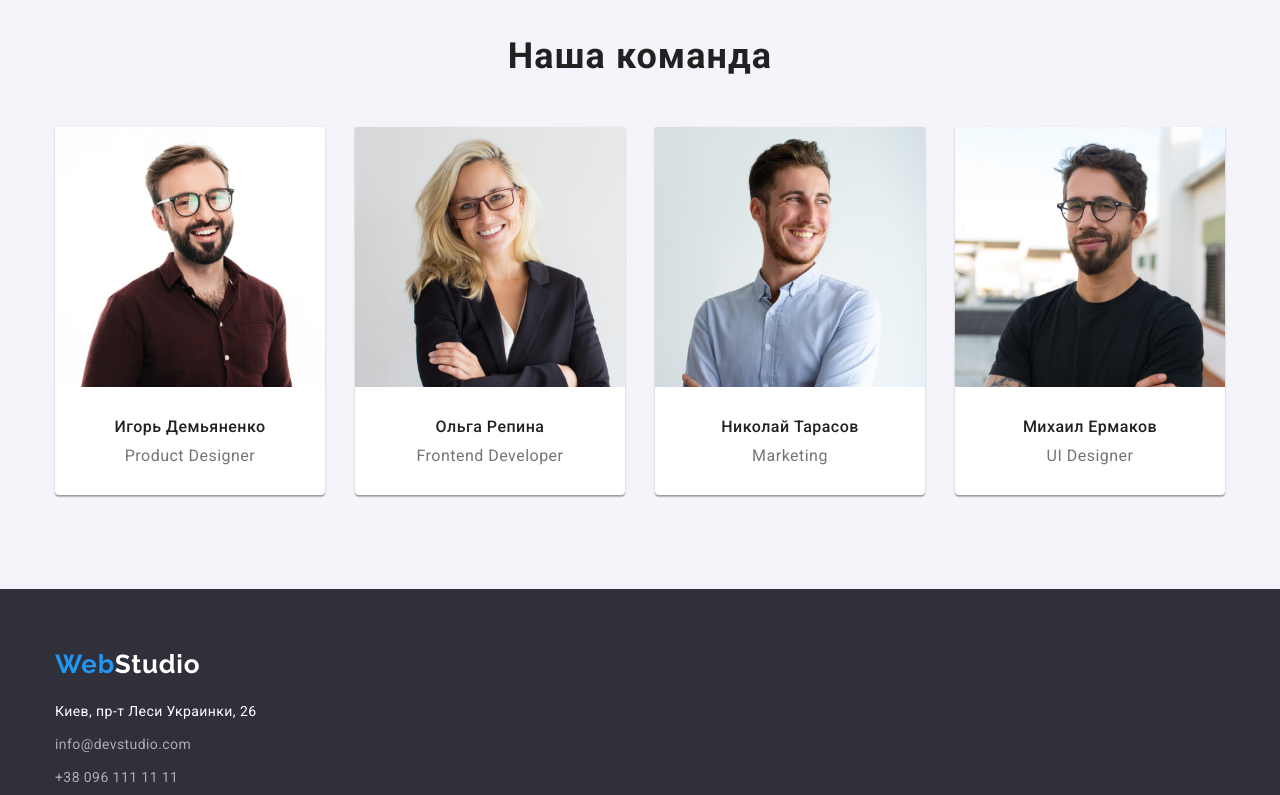
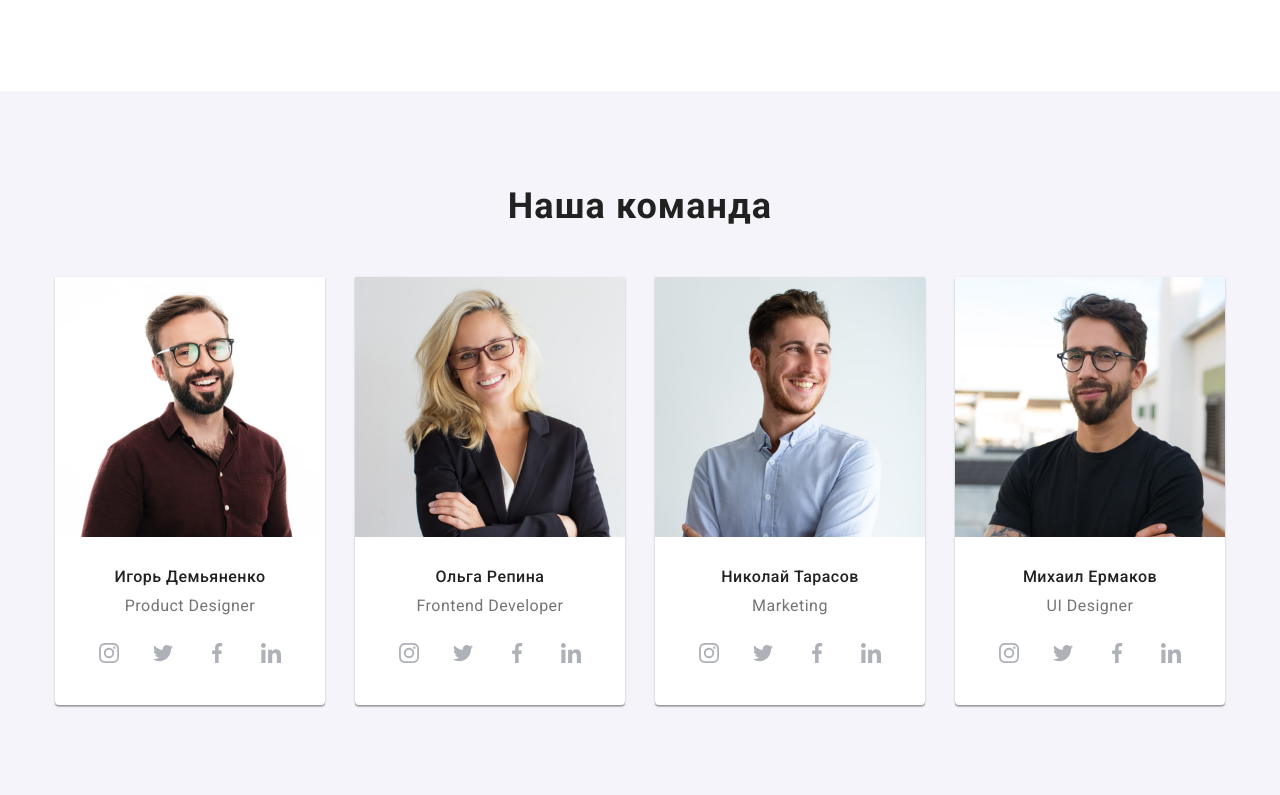
Before and after one commit to KarinaShtankova/goit-markup-hw-04, a plain HTML site: page index.html in a window 1280 px wide. Shown: the part 1505-2300 px from the top of the page. Drawn offline with nearby package versions, Linux system fonts and the light colour scheme.

Commit message:
Зміни у "Преимущества компании" та "Наша команда"
1) Створює іконки в секції "Преимущества компании"
2) Створює список з соцільних мереж  у секції  "Наша команда"

```diff
--- a/css/styles.css
+++ b/css/styles.css
@@ -20,8 +20,8 @@
 	--secondary-background-color: #f5f4fa;
 
 	/* Fonts */
-  --primary-font-family: 'Roboto', sans-serif;
-  --secondary-font-family: 'Raleway', sans-serif;
+	--primary-font-family: "Roboto", sans-serif;
+	--secondary-font-family: "Raleway", sans-serif;
 
 	--primary-font-size: 14px;
 	--primary-letter-spacing: 0.03em;
@@ -84,10 +84,7 @@ img {
 .section {
 	padding-top: 94px;
 	padding-bottom: 94px;
-
 }
-
-
 
 .list {
 	padding: 0;
@@ -112,7 +109,6 @@ img {
 	margin-right: auto;
 	padding-left: 15px;
 	padding-right: 15px;
-
 }
 
 /* Common styles end */
@@ -135,21 +131,16 @@ img {
 	padding-bottom: 25px;
 }
 
-
-
-.logo-header{
+.logo-header {
 	color: var(--logo-dark-color);
 }
 
-
 .site-nav {
 	display: flex;
-
 }
 
 .site-nav .items:not(:last-child) {
 	margin-right: 50px;
-
 }
 
 .site-nav .link {
@@ -178,7 +169,6 @@ img {
 
 .header-contact > .items:not(:last-child) {
 	margin-right: 50px;
-
 }
 
 .header-contact .link {
@@ -202,8 +192,16 @@ img {
 .hero {
 	padding-top: 200px;
 	padding-bottom: 200px;
+	margin-left: auto;
+	margin-right: auto;
+	max-width: 1600px;
+
 	background-color: var(--primary-background-color);
+	background-image: linear-gradient(rgba(47, 48, 58, 0.4), rgba(47, 48, 58, 0.4)), url(../images/hero-img.jpg);
 
+	background-repeat: no-repeat;
+	background-position: center;
+	background-size: cover;
 }
 
 .hero-title {
@@ -216,7 +214,6 @@ img {
 	text-align: center;
 	letter-spacing: 0.06em;
 	text-transform: uppercase;
-
 }
 
 /* Hero Button */
@@ -251,16 +248,24 @@ img {
 /* Benefits */
 .benefits-list {
 	display: flex;
-
 }
 
-.benefits-items{
+.benefits-items {
 	width: 270px;
 }
 
 .benefits-items:not(:last-child) {
 	margin-right: 30px;
+}
 
+.benefits-pic {
+	display: flex;
+	margin-bottom: 30px;
+	justify-content: center;
+	align-items: center;
+	height: 120px;
+
+	background-color: var(--secondary-background-color);
 }
 
 .benefits .subtitle {
@@ -285,7 +290,6 @@ img {
 
 .work .title {
 	margin-bottom: 50px;
-
 }
 
 .work-list {
@@ -294,7 +298,6 @@ img {
 
 .work-items:not(:last-child) {
 	margin-right: 30px;
-
 }
 
 /* Team */
@@ -309,30 +312,25 @@ img {
 	display: flex;
 }
 
-.team-items {
+.team-item {
 	margin-right: 30px;
 
-
 	background-color: var(--main-background-color);
-  box-shadow: 0px 1px 3px rgba(0, 0, 0, 0.12), 0px 1px 1px rgba(0, 0, 0, 0.14),
-    0px 2px 1px rgba(0, 0, 0, 0.2);
+	box-shadow: 0px 1px 3px rgba(0, 0, 0, 0.12), 0px 1px 1px rgba(0, 0, 0, 0.14), 0px 2px 1px rgba(0, 0, 0, 0.2);
 	border-radius: 0px 0px 4px 4px;
-
 }
 
-.team-items:last-child {
+.team-item:last-child {
 	margin: 0;
 }
 
 .team-box {
-
 	padding-top: 30px;
 	padding-bottom: 30px;
 }
 
 .team .subtitle,
 .team .desc {
-
 	font-size: 16px;
 	line-height: 1.19;
 
@@ -343,13 +341,49 @@ margin: 0;
 .team .subtitle {
 	margin-bottom: 10px;
 	font-weight: 500;
-
 }
 
 .team .desc {
+	margin-bottom: 16px;
 
 	color: var(--desc-text-color);
 }
+
+.team-socials {
+	display: flex;
+	justify-content: center;
+}
+
+.team-socials-item:not(:last-child){
+	margin-right: 10px;
+}
+
+.team-socials-link {
+	display: flex;
+	width: 44px;
+	height: 44px;
+	align-items: center;
+	justify-content: center;
+
+    color: #AFB1B8;
+	border-radius: 50%;
+}
+
+.team-icon{
+	fill: currentColor;
+}
+
+
+.team-socials-link:hover,
+.team-socials-link:focus{
+	background-color: var(--accent-color);
+}
+
+.team-socials-link:hover .team-icon,
+.team-socials-link:focus .team-icon {
+	fill: var(--light-text-color);
+}
+
 
 /* Footer */
 .footer {
@@ -389,24 +423,6 @@ margin: 0;
 	letter-spacing: var(--primary-letter-spacing);
 }
 
-
-
-
-
-
-
-
-
-
-
-
-
-
-
-
-
-
-
 /* Portfolio Page*/
 .portfolio {
 	padding-top: 94px;
@@ -444,8 +460,7 @@ margin: 0;
 .portfolio-btn:focus {
 	color: var(--light-text-color);
 	background-color: var(--accent-color);
-  box-shadow: 0px 3px 1px rgba(0, 0, 0, 0.1), 0px 1px 2px rgba(0, 0, 0, 0.08),
-    0px 2px 2px rgba(0, 0, 0, 0.12);
+	box-shadow: 0px 3px 1px rgba(0, 0, 0, 0.1), 0px 1px 2px rgba(0, 0, 0, 0.08), 0px 2px 2px rgba(0, 0, 0, 0.12);
 }
 
 .portfolio-btn:hover,
@@ -468,10 +483,7 @@ margin: 0;
 
 .portfolio-items:hover,
 .portfolio-items:focus {
-  box-shadow: 0px 1px 1px rgba(0, 0, 0, 0.12),
-      0px 4px 4px rgba(0, 0, 0, 0.06),
-      1px 4px 6px rgba(0, 0, 0, 0.16);
-
+	box-shadow: 0px 1px 1px rgba(0, 0, 0, 0.12), 0px 4px 4px rgba(0, 0, 0, 0.06), 1px 4px 6px rgba(0, 0, 0, 0.16);
 }
 
 .portfolio-box {
--- a/index.html
+++ b/index.html
@@ -20,14 +20,13 @@
 		<!-- Styles -->
 		<link rel="stylesheet" href="./css/styles.css" />
 	</head>
+
 	<body>
 		<!--Cекція хедер-->
 		<header>
 			<div class="header-container container">
 				<nav class="nav-container">
-          <a class="header-logo logo link" lang="en" href="./index.html"
-            >Web<span class="logo-header">Studio</span></a
-          >
+					<a class="header-logo logo link" lang="en" href="./index.html">Web<span class="logo-header">Studio</span></a>
 
 					<ul class="site-nav list">
 						<li class="items"><a class="link current-page" href="./index.html">Студия</a></li>
@@ -64,28 +63,40 @@
 					<h2 class="visually-hidden">Преимущества компании</h2>
 					<ul class="benefits-list list">
 						<li class="benefits-items">
+							<div class="benefits-pic">
+								<svg class="benefits-icon" width="70px" height="70px">
+									<use href="./images/icons.svg#antenna"></use>
+								</svg>
+							</div>
 							<h3 class="subtitle">Внимание к деталям</h3>
-              <p class="desc">
-                Идейные соображения, а также начало повседневной работы по формированию позиции.
-              </p>
+							<p class="desc"> Идейные соображения, а также начало повседневной работы по формированию позиции. </p>
 						</li>
 						<li class="benefits-items">
+							<div class="benefits-pic">
+								<svg class="benefits-icon" width="70px" height="70px">
+									<use href="./images/icons.svg#clock"></use>
+								</svg>
+							</div>
 							<h3 class="subtitle">Пунктуальность</h3>
-              <p class="desc">
-                Задача организации, в особенности же рамки и место обучения кадров влечет за собой.
-              </p>
+							<p class="desc"> Задача организации, в особенности же рамки и место обучения кадров влечет за собой. </p>
 						</li>
 						<li class="benefits-items">
+							<div class="benefits-pic">
+								<svg class="benefits-icon" width="70px" height="70px">
+									<use href="./images/icons.svg#diagram"></use>
+								</svg>
+							</div>
 							<h3 class="subtitle">Планирование</h3>
-              <p class="desc">
-                Равным образом консультация с широким активом в значительной степени обуславливает.
-              </p>
+							<p class="desc"> Равным образом консультация с широким активом в значительной степени обуславливает. </p>
 						</li>
 						<li class="benefits-items">
+							<div class="benefits-pic">
+								<svg class="benefits-icon" width="70px" height="70px">
+									<use href="./images/icons.svg#astronaut"></use>
+								</svg>
+							</div>
 							<h3 class="subtitle">Современные технологии</h3>
-              <p class="desc">
-                Значимость этих проблем настолько очевидна, что реализация плановых заданий.
-              </p>
+							<p class="desc"> Значимость этих проблем настолько очевидна, что реализация плановых заданий. </p>
 						</li>
 					</ul>
 				</div>
@@ -97,12 +108,7 @@
 					<h2 class="title">Чем мы занимаемся</h2>
 					<ul class="work-list list">
 						<li class="work-items">
-              <img
-                src="./images/work-1.jpg"
-                alt="Процесс написания кода"
-                width="370"
-                height="294"
-              />
+							<img src="./images/work-1.jpg" alt="Процесс написания кода" width="370" height="294" />
 						</li>
 						<li class="work-items">
 							<img
@@ -124,56 +130,140 @@
 				<div class="container">
 					<h2 class="title">Наша команда</h2>
 					<ul class="team-list list">
-            <li class="team-items item">
-              <img
-                class="image"
-                src="./images/team-1.jpg"
-                alt="Игорь Демьяненко"
-                width="270"
-                height="260"
-              />
+						<li class="team-item item">
+							<img class="image" src="./images/team-1.jpg" alt="Игорь Демьяненко" width="270" height="260" />
 							<div class="team-box">
 								<h3 class="subtitle">Игорь Демьяненко</h3>
 								<p class="desc" lang="en">Product Designer</p>
+								<ul class="team-socials list">
+									<li class="team-socials-item">
+										<a class="team-socials-link" href="#" aria-label="instagram-link">
+											<svg class="team-icon" width="20px" height="20px">
+												<use href="./images/icons.svg#instagram"></use>
+											</svg>
+										</a>
+									</li>
+									<li class="team-socials-item"
+										><a class="team-socials-link" href="#" aria-label="twitter-link">
+											<svg class="team-icon" width="20px" height="20px">
+												<use href="./images/icons.svg#twitter"></use></svg
+										></a>
+									</li>
+									<li class="team-socials-item">
+										<a class="team-socials-link" href="#" aria-label="facebook-link"
+											><svg class="team-icon" width="20px" height="20px">
+												<use href="./images/icons.svg#facebook"></use></svg
+										></a>
+									</li>
+									<li class="team-socials-item">
+										<a class="team-socials-link" href="#" aria-label="linkedin-link"
+											><svg class="team-icon" width="20px" height="20px">
+												<use href="./images/icons.svg#linkedin"></use></svg
+										></a>
+									</li>
+								</ul>
 							</div>
 						</li>
-            <li class="team-items item">
-              <img
-                class="image"
-                src="./images/team-2.jpg"
-                alt="Ольга Репина"
-                width="270"
-                height="260"
-              />
+						<li class="team-item item">
+							<img class="image" src="./images/team-2.jpg" alt="Ольга Репина" width="270" height="260" />
 							<div class="team-box">
 								<h3 class="subtitle">Ольга Репина</h3>
 								<p class="desc" lang="en">Frontend Developer</p>
+								<ul class="team-socials list">
+									<li class="team-socials-item">
+										<a class="team-socials-link" href="#" aria-label="instagram-link">
+											<svg class="team-icon" width="20px" height="20px">
+												<use href="./images/icons.svg#instagram"></use>
+											</svg>
+										</a>
+									</li>
+									<li class="team-socials-item"
+										><a class="team-socials-link" href="#" aria-label="twitter-link">
+											<svg class="team-icon" width="20px" height="20px">
+												<use href="./images/icons.svg#twitter"></use></svg
+										></a>
+									</li>
+									<li class="team-socials-item">
+										<a class="team-socials-link" href="#" aria-label="facebook-link"
+											><svg class="team-icon" width="20px" height="20px">
+												<use href="./images/icons.svg#facebook"></use></svg
+										></a>
+									</li>
+									<li class="team-socials-item">
+										<a class="team-socials-link" href="#" aria-label="linkedin-link"
+											><svg class="team-icon" width="20px" height="20px">
+												<use href="./images/icons.svg#linkedin"></use></svg
+										></a>
+									</li>
+								</ul>
 							</div>
 						</li>
-            <li class="team-items item">
-              <img
-                class="image"
-                src="./images/team-3.jpg"
-                alt="Николай Тарасов"
-                width="270"
-                height="260"
-              />
+						<li class="team-item item">
+							<img class="image" src="./images/team-3.jpg" alt="Николай Тарасов" width="270" height="260" />
 							<div class="team-box">
 								<h3 class="subtitle">Николай Тарасов</h3>
 								<p class="desc" lang="en">Marketing</p>
+								<ul class="team-socials list">
+									<li class="team-socials-item">
+										<a class="team-socials-link" href="#" aria-label="instagram-link">
+											<svg class="team-icon" width="20px" height="20px">
+												<use href="./images/icons.svg#instagram"></use>
+											</svg>
+										</a>
+									</li>
+									<li class="team-socials-item"
+										><a class="team-socials-link" href="#" aria-label="twitter-link">
+											<svg class="team-icon" width="20px" height="20px">
+												<use href="./images/icons.svg#twitter"></use></svg
+										></a>
+									</li>
+									<li class="team-socials-item">
+										<a class="team-socials-link" href="#" aria-label="facebook-link"
+											><svg class="team-icon" width="20px" height="20px">
+												<use href="./images/icons.svg#facebook"></use></svg
+										></a>
+									</li>
+									<li class="team-socials-item">
+										<a class="team-socials-link" href="#" aria-label="linkedin-link"
+											><svg class="team-icon" width="20px" height="20px">
+												<use href="./images/icons.svg#linkedin"></use></svg
+										></a>
+									</li>
+								</ul>
 							</div>
 						</li>
-            <li class="team-items item">
-              <img
-                class="image"
-                src="./images/team-4.jpg"
-                alt="Михаил Ермаков"
-                width="270"
-                height="260"
-              />
+						<li class="team-item item">
+							<img class="image" src="./images/team-4.jpg" alt="Михаил Ермаков" width="270" height="260" />
 							<div class="team-box">
 								<h3 class="subtitle">Михаил Ермаков</h3>
 								<p class="desc" lang="en">UI Designer</p>
+								<ul class="team-socials list">
+									<li class="team-socials-item">
+										<a class="team-socials-link" href="#" aria-label="instagram-link">
+											<svg class="team-icon" width="20px" height="20px">
+												<use href="./images/icons.svg#instagram"></use>
+											</svg>
+										</a>
+									</li>
+									<li class="team-socials-item"
+										><a class="team-socials-link" href="#" aria-label="twitter-link">
+											<svg class="team-icon" width="20px" height="20px">
+												<use href="./images/icons.svg#twitter"></use></svg
+										></a>
+									</li>
+									<li class="team-socials-item">
+										<a class="team-socials-link" href="#" aria-label="facebook-link"
+											><svg class="team-icon" width="20px" height="20px">
+												<use href="./images/icons.svg#facebook"></use></svg
+										></a>
+									</li>
+									<li class="team-socials-item">
+										<a class="team-socials-link" href="#" aria-label="linkedin-link"
+											><svg class="team-icon" width="20px" height="20px">
+												<use href="./images/icons.svg#linkedin"></use></svg
+										></a>
+									</li>
+								</ul>
 							</div>
 						</li>
 					</ul>
@@ -184,9 +274,7 @@
 		<!--Cекція футер-->
 		<footer class="footer">
 			<div class="container">
-        <a class="footer-logo logo link" lang="en" href="./index.html"
-          >Web<span class="logo-footer">Studio</span></a
-        >
+				<a class="footer-logo logo link" lang="en" href="./index.html">Web<span class="logo-footer">Studio</span></a>
 				<address>
 					<ul class="list">
 						<li class="address-items">
```
Also changed, not shown: .prettierrc.json, images/hero-img.jpg (added), images/icons.svg (added). Lines whose indentation alone changed are shown as unchanged.
